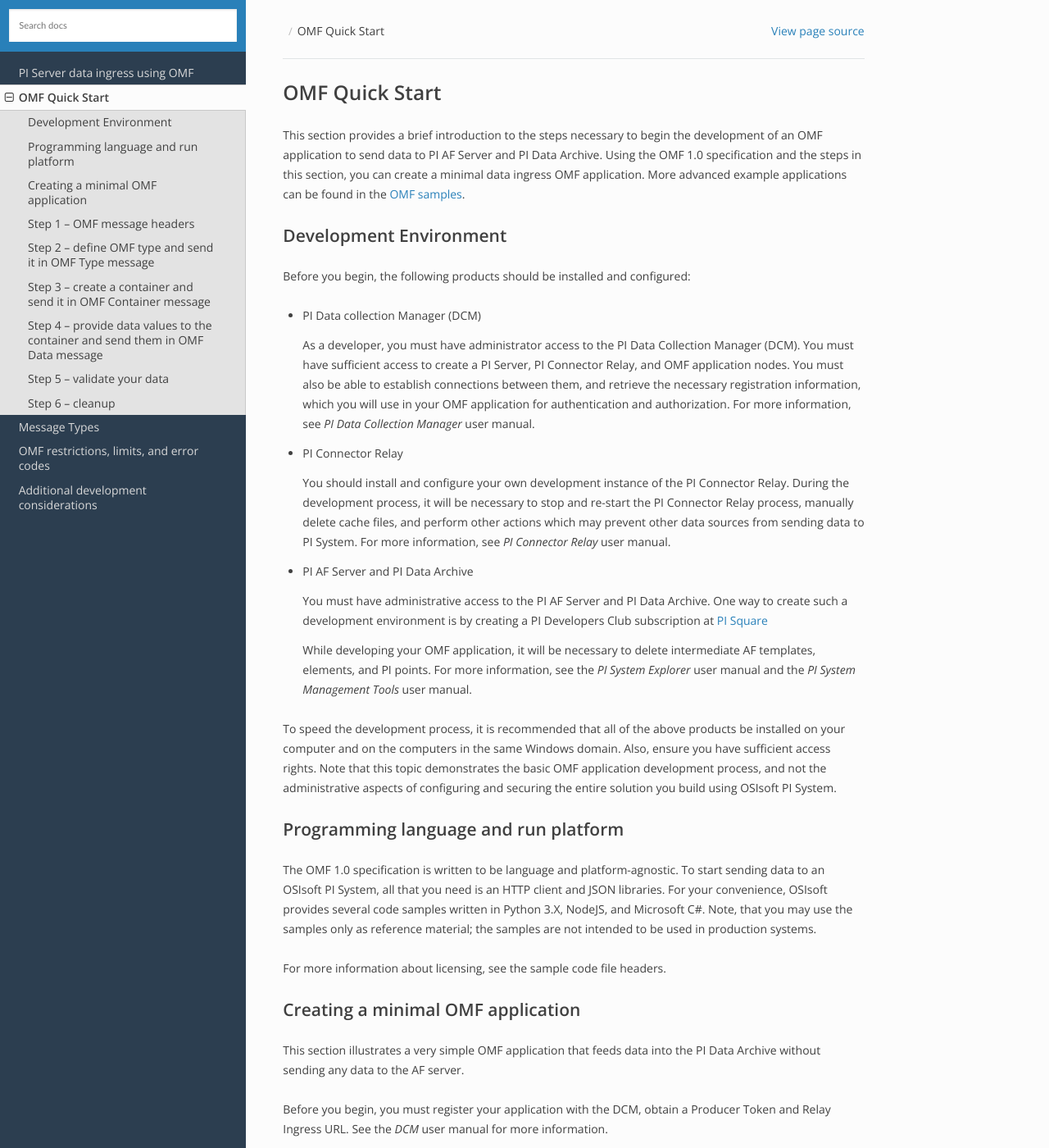
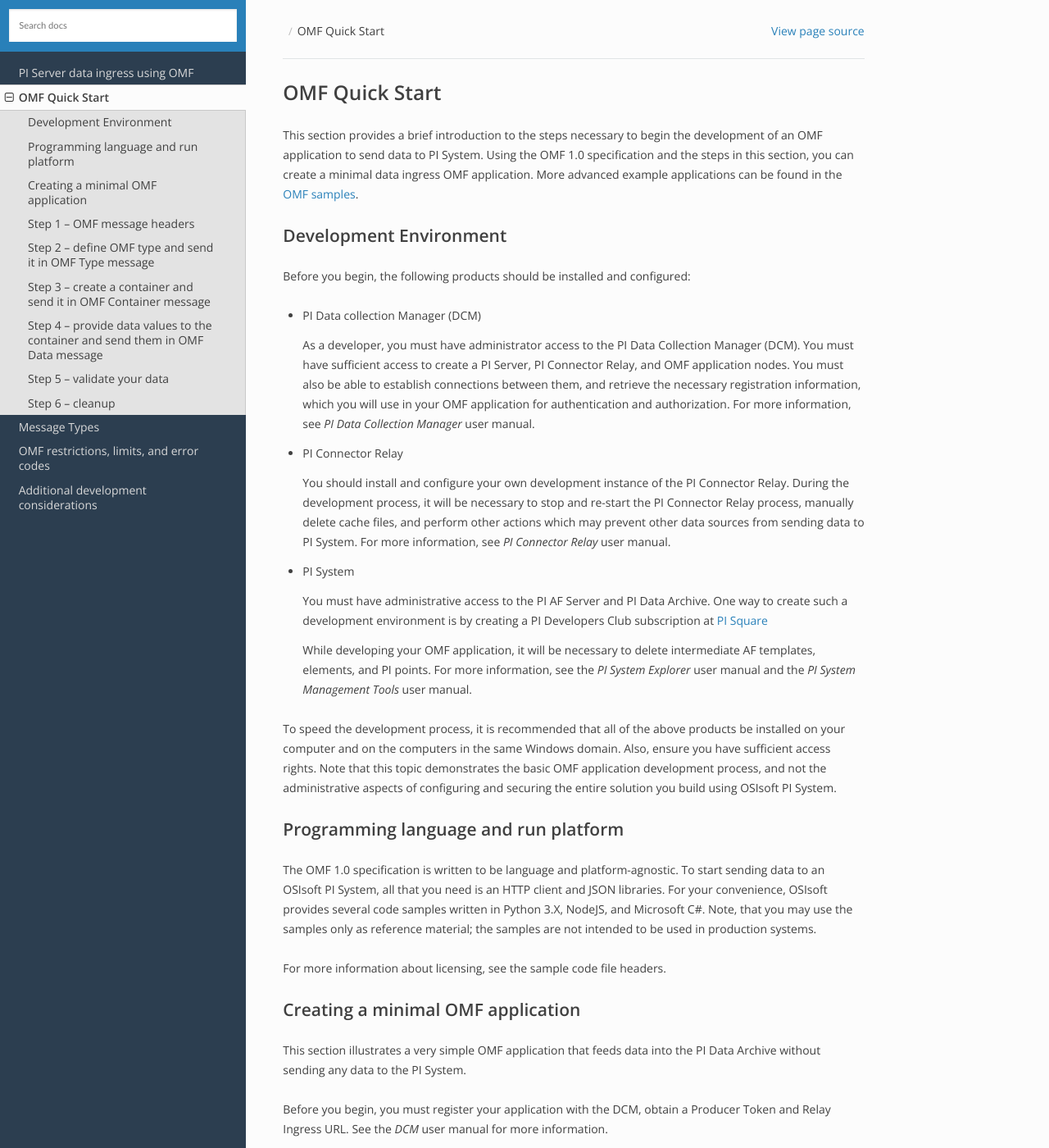
Before and after one commit to osisoft/OMF-Developer-Companion-Guide, a Sphinx documentation site: the page built from docs/OMF_Quick_Start.rst, in a window 1280 px wide and 1400 px high. Shown: the whole window at 82% size. Built offline with Sphinx 7.4.7 and the Read the Docs theme 2.0.0, drawn with Linux system fonts in a browser that asks for light colours; some of the changed text lies outside the part shown.

Commit message:
Update OMF_Quick_Start.rst

```diff
--- a/docs/OMF_Quick_Start.rst
+++ b/docs/OMF_Quick_Start.rst
@@ -4,7 +4,7 @@
 ===============
 
 This section provides a brief introduction to the steps necessary to begin the development of an OMF application to send
-data to PI AF Server and PI Data Archive. Using the OMF 1.0
+data to PI System. Using the OMF 1.0
 specification and the steps in this section, you can create a minimal data ingress OMF application. More
 advanced example applications can be found in the `OMF samples
 <https://github.com/osisoft/OMF-Samples>`_.
@@ -31,7 +31,7 @@
   delete cache files, and perform other actions which may prevent other data sources from sending data to
   PI System. For more information, see *PI Connector Relay* user manual.
 
-* PI AF Server and PI Data Archive
+* PI System
 
   You must have administrative access to the PI AF Server and PI Data Archive. One way to create such a development
   environment is by creating a PI Developers Club subscription at `PI Square <https://pisquare.osisoft.com/>`_
@@ -60,7 +60,7 @@
 ----------------------------------
 
 This section illustrates a very simple OMF application that feeds data into the PI Data Archive without
-sending any data to the AF server.
+sending any data to the PI System.
 
 Before you begin, you must register your application with the DCM,
 obtain a Producer Token and Relay Ingress URL. See the *DCM* user manual for more information.
@@ -165,7 +165,7 @@
 Step 4 – provide data values to the container and send them in OMF Data message
 -------------------------------------------------------------------------------
 
-Finally, you assemble data values for the created container and send it to PI Server.
+Finally, you assemble data values for the created container and send it to the PI System.
 
 **Headers**
 
@@ -195,7 +195,7 @@
 Step 5 – validate your data
 ---------------------------
 
-You should validate that the data was created successfully in PI Server, and that your data was stored successfully
+You should validate that the data was created successfully in PI System, and that your data was stored successfully
 in PI Data Archive. This simple example creates one PI point and stores one value in it.
 
 To validate, open PI System Management Tools, navigate to Points/Point Builder, and search for your PI point.
```
